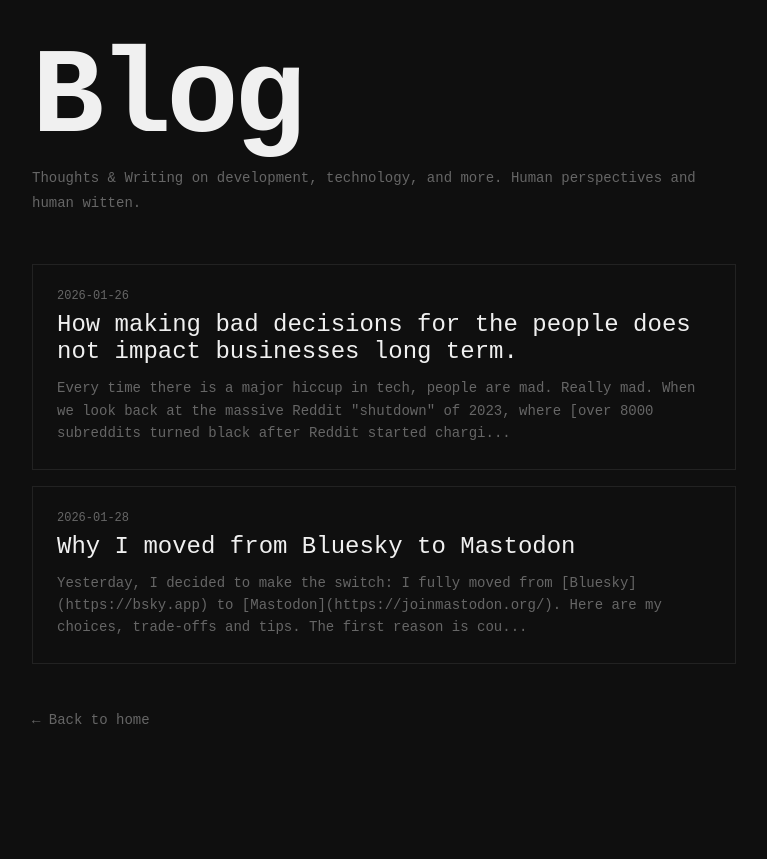
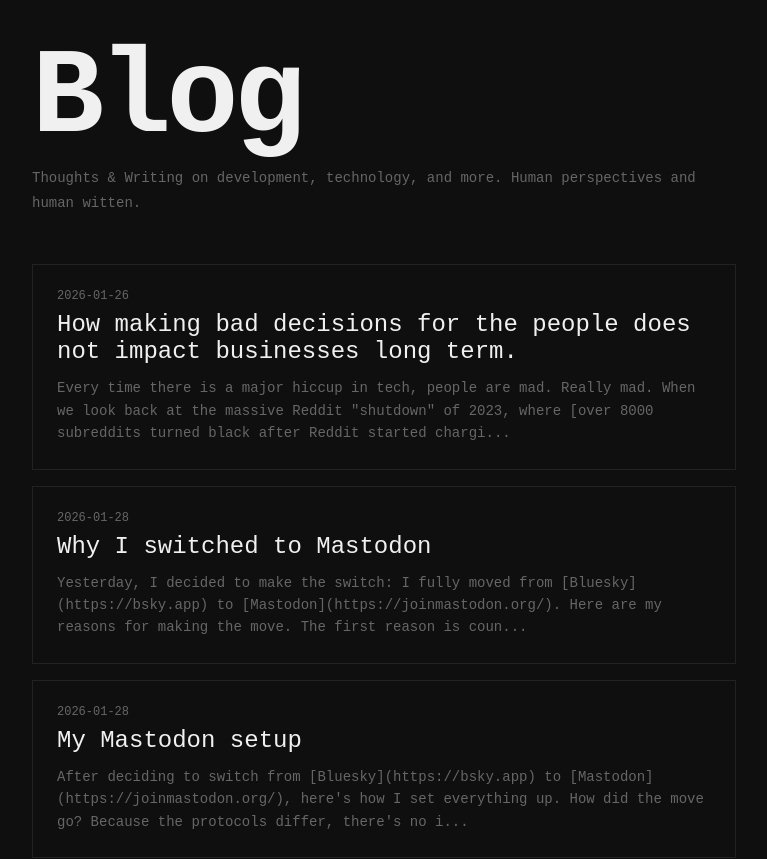
Before and after one commit to thomasboom/thomasboom, a Next.js app in the folder website/: page /blog in a window 1280 px wide. Shown: the top 859 px of the page, without its empty margins (256-1023 px from the left). Before the commit the page ends 800 px from the top, so only its background shows below. Built offline with nearby package versions, Linux system fonts and the light colour scheme; a web font is replaced by a local one.

Commit message:
Update posts.ts

```diff
--- a/website/app/blog/posts.ts
+++ b/website/app/blog/posts.ts
@@ -14,26 +14,32 @@ export const posts: Post[] = [
 
   The main takeaway? Big tech has too much power over its users, and even if there are problems, people will stick anyway. Take action. Switch to platforms like [Bluesky](https://bsky.app) and [Nooki](https://nooki.me/). Take action, don't let big tech control you.`
   },
+{
+    slug: 'why-i-switched-to-mastodon',
+    title: 'Why I switched to Mastodon',
+    date: '2026-01-28',
+    content: `Yesterday, I decided to make the switch: I fully moved from [Bluesky](https://bsky.app) to [Mastodon](https://joinmastodon.org/). Here are my reasons for making the move.
+
+  The first reason is country of origin. Bluesky is made and registered in the USA, which, depending on your views, might already be a good reason to switch; for me, I'm simply trying to rely less on US-based tech and pick EU alternatives. Mastodon is officially registered in Germany but can be hosted anywhere.
+
+  That leads to my second point: decentralization. Bluesky can only be partially self-hosted with a PDS; on Mastodon, each "instance" is a full server that handles community membership, UI, hosting and feeds. On Bluesky, a PDS mostly just holds your personal account data while feeds and UI are aggregated elsewhere.
+
+  Third point: customization. Bluesky has third-party frontends, but they're less common than on Mastodon. When you pick a Mastodon server, you can choose one whose moderation rules fit you.
+
+  Fourth: interoperability. Because Mastodon is part of the Fediverse, it can talk to many other social networks, so I can see content from [Threads](https://threads.net), [Loops](https://joinloops.org) and [Pixelfed](https://pixelfed.org).`
+  },
   {
-    slug: 'why-i-moved-from-bluesky-to-mastodon',
-    title: 'Why I moved from Bluesky to Mastodon',
+    slug: 'my-mastodon-setup',
+    title: 'My Mastodon setup',
     date: '2026-01-28',
-    content: `Yesterday, I decided to make the switch: I fully moved from [Bluesky](https://bsky.app) to [Mastodon](https://joinmastodon.org/). Here are my choices, trade-offs and tips.
+    content: `After deciding to switch from [Bluesky](https://bsky.app) to [Mastodon](https://joinmastodon.org/), here's how I set everything up.
 
-  The first reason is country of origin. Bluesky is made and registered in the USA, which, depending on your views, might already be a good reason to switch; for me, I’m simply trying to rely less on US-based tech and pick EU alternatives. Mastodon is officially registered in Germany but can be hosted anywhere.
+  How did the move go? Because the protocols differ, there's no import/export yet, so I did it manually. Surprisingly, lots of people and communities already mirror to Mastodon, either by hand or via [Bridgy Fed](https://fed.brid.gy), though plenty of personal accounts still aren't there.
 
-  That leads to my second point: decentralization. Bluesky can only be partially self-hosted with a PDS; on Mastodon, each “instance” is a full server that handles community membership, UI, hosting and feeds. On Bluesky, a PDS mostly just holds your personal account data while feeds and UI are aggregated elsewhere.
-
-  Third point: customization. Bluesky has third-party frontends, but they’re less common than on Mastodon. When you pick a Mastodon server, you can choose one whose moderation rules fit you.
-
-  Fourth: interoperability. Because Mastodon is part of the Fediverse, it can talk to many other social networks, so I can see content from [Threads](https://threads.net), [Loops](https://joinloops.org) and [Pixelfed](https://pixelfed.org).
-
-  How did the move go? Because the protocols differ, there’s no import/export yet, so I did it manually. Surprisingly, lots of people and communities already mirror to Mastodon, either by hand or via [Bridgy Fed](https://fed.brid.gy), though plenty of personal accounts still aren’t there.
-
-  I registered on [mastodon.social](https://mastodon.social), the largest server. Sign-up was straightforward, but the UI had less polish and it wouldn’t accept my [addy.io](https://addy.io) email alias.
+  I registered on [mastodon.social](https://mastodon.social), the largest server. Sign-up was straightforward, but the UI had less polish and it wouldn't accept my [addy.io](https://addy.io) email alias.
 
   As for the UI/UX, I now use [elk.zone](https://elk.zone), a FOSS third-party frontend with great UI/UX.
 
-  And the rest? I’ll post a longer-term review after I’ve used the platform for a few days.`
+  And the rest? I'll post a longer-term review after I've used the platform for a few days.`
   }
 ];
```
